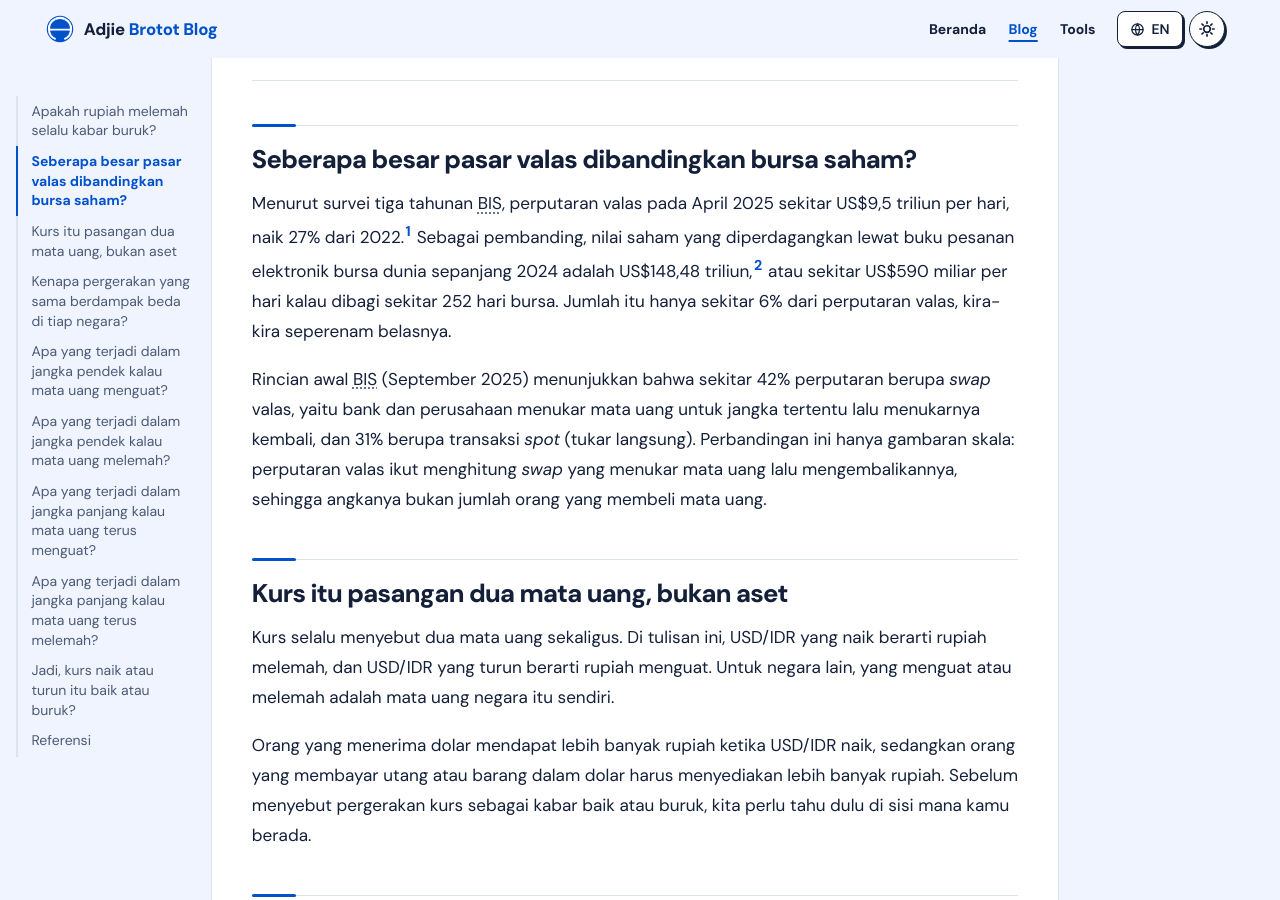
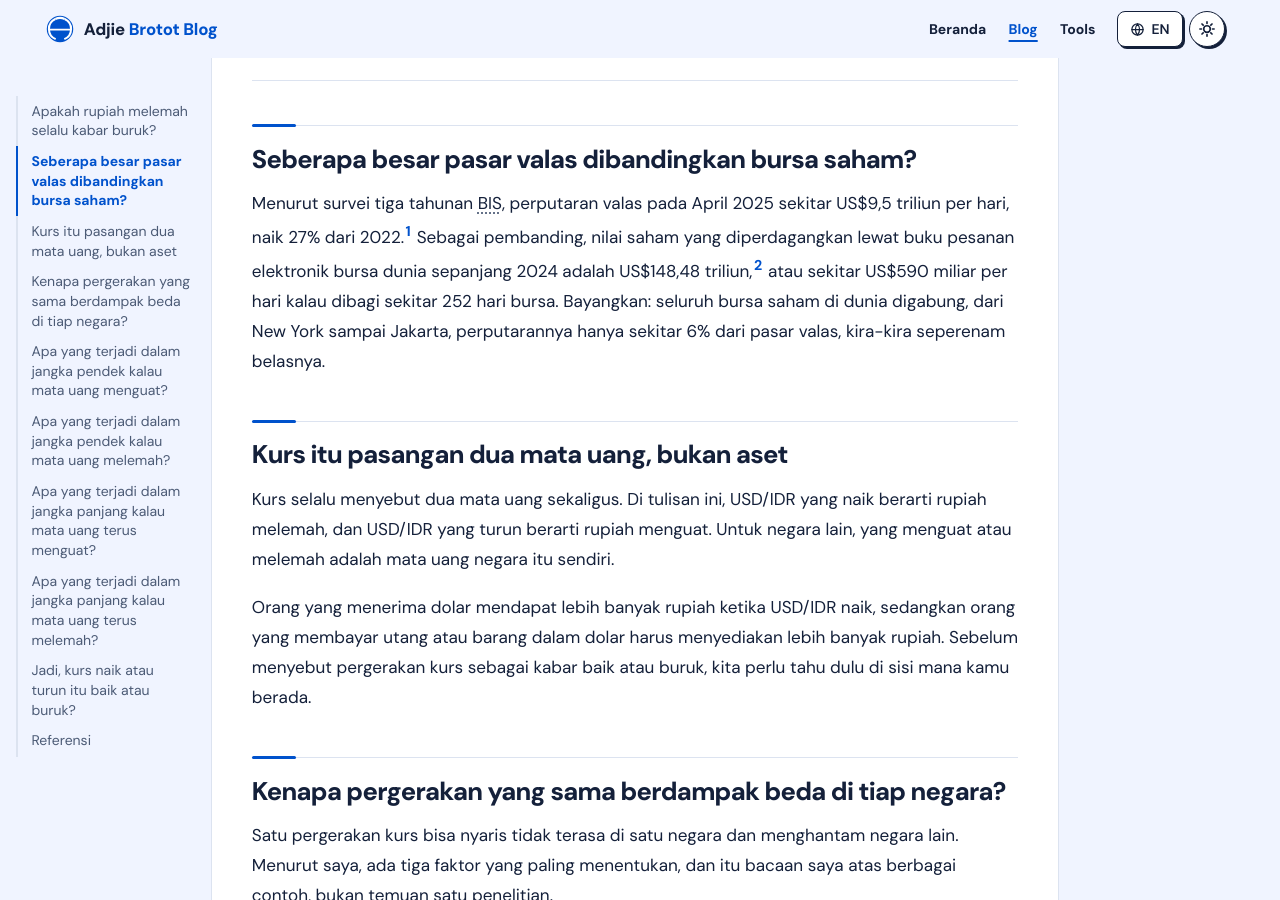
Before and after one commit to adjiebrotot/blog, a Jekyll site: the page built from id/_posts/2026-11-19-dampak-kurs-rupiah-ke-kehidupan-sehari-hari.md, in a window 1280 px wide and 900 px high, scrolled down 2575 px. Built offline with Jekyll 4.4.1, drawn with Linux system fonts in a browser that asks for light colours; some of the changed text lies outside the part shown.

Commit message:
Simplify forex vs stock market comparison in currency posts
Remove the swap/spot caveat paragraphs and their footnote detail so the
comparison lands on scale: all stock exchanges combined are about 6% of
the currency market.

Co-Authored-By: Claude Sonnet 5.5 <noreply@anthropic.com>
Claude-Session: https://claude.ai/code/session_01QpNtMhL2Eeea1raQALsGVw

```diff
--- a/id/_posts/2026-11-19-dampak-kurs-rupiah-ke-kehidupan-sehari-hari.md
+++ b/id/_posts/2026-11-19-dampak-kurs-rupiah-ke-kehidupan-sehari-hari.md
@@ -30,9 +30,7 @@ Pada aset lain, naik berarti untung dan turun berarti rugi. Kurs tidak bekerja s
 
 ## Seberapa besar pasar valas dibandingkan bursa saham?
 
-Menurut survei tiga tahunan BIS, perputaran valas pada April 2025 sekitar US$9,5 triliun per hari, naik 27% dari 2022.[^bis] Sebagai pembanding, nilai saham yang diperdagangkan lewat buku pesanan elektronik bursa dunia sepanjang 2024 adalah US$148,48 triliun,[^wfe] atau sekitar US$590 miliar per hari kalau dibagi sekitar 252 hari bursa. Jumlah itu hanya sekitar 6% dari perputaran valas, kira-kira seperenam belasnya.
-
-Rincian awal BIS (September 2025) menunjukkan bahwa sekitar 42% perputaran berupa *swap* valas, yaitu bank dan perusahaan menukar mata uang untuk jangka tertentu lalu menukarnya kembali, dan 31% berupa transaksi *spot* (tukar langsung). Perbandingan ini hanya gambaran skala: perputaran valas ikut menghitung *swap* yang menukar mata uang lalu mengembalikannya, sehingga angkanya bukan jumlah orang yang membeli mata uang.
+Menurut survei tiga tahunan BIS, perputaran valas pada April 2025 sekitar US$9,5 triliun per hari, naik 27% dari 2022.[^bis] Sebagai pembanding, nilai saham yang diperdagangkan lewat buku pesanan elektronik bursa dunia sepanjang 2024 adalah US$148,48 triliun,[^wfe] atau sekitar US$590 miliar per hari kalau dibagi sekitar 252 hari bursa. Bayangkan: seluruh bursa saham di dunia digabung, dari New York sampai Jakarta, perputarannya hanya sekitar 6% dari pasar valas, kira-kira seperenam belasnya.
 
 ## Kurs itu pasangan dua mata uang, bukan aset
 
@@ -231,7 +229,7 @@ Lain kali kamu membaca berita yang menyebut "kurs naik" atau "rupiah melemah", a
 
 ## Referensi
 
-[^bis]: Bank for International Settlements, [Triennial Central Bank Survey 2025: OTC foreign exchange turnover](https://www.bis.org/statistics/rpfx25_fx.htm), rincian awal April 2025 terbit 30 September 2025 (*swap* valas 42%, *spot* 31%). Angka final sekitar US$9,5 triliun per hari, naik 27% dari 2022: BIS Quarterly Review, Desember 2025, [Global FX markets when hedging takes centre stage](https://www.bis.org/publ/qtrpdf/r_qt2512_foreword.htm).
+[^bis]: Bank for International Settlements, [Triennial Central Bank Survey 2025: OTC foreign exchange turnover](https://www.bis.org/statistics/rpfx25_fx.htm), survei April 2025. Angka final sekitar US$9,5 triliun per hari, naik 27% dari 2022: BIS Quarterly Review, Desember 2025, [Global FX markets when hedging takes centre stage](https://www.bis.org/publ/qtrpdf/r_qt2512_foreword.htm).
 [^wfe]: World Federation of Exchanges, [Trends in value of share trading through Electronic Order Books (EOB)](https://focus.world-exchanges.org/articles/trends-value-share-trading-through-electronic-order-books-eob), Juli 2025: US$148,48 triliun pada 2024. Pembagian dengan sekitar 252 hari bursa adalah hitungan kasar penulis.
 [^imf]: Pemerintah Indonesia dan IMF, [Memorandum of Economic and Financial Policies](https://www.imf.org/external/np/loi/011598.htm), 15 Januari 1998.
 [^fane]: Fane dan McLeod (2001), "Banking Collapse and Restructuring in Indonesia, 1997-2001", Working Paper Australian National University 2001/10; juga terbit di Cato Journal 22(2), 2002. Angka 40% adalah perkiraan mereka pada masa itu untuk biaya krisis perbankan secara keseluruhan.
```
Also changed, not shown: en/_posts/2026-11-19-currency-appreciation-depreciation-household.md (+2 -4 lines).
